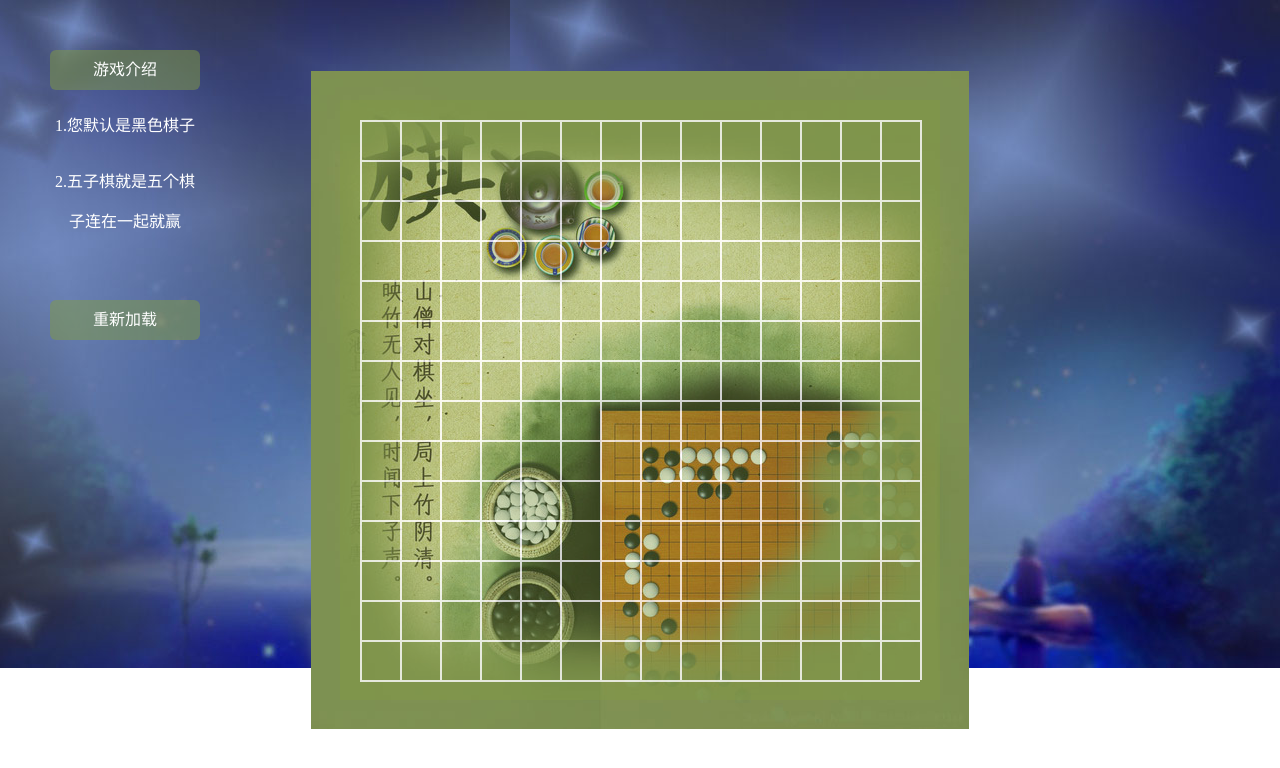
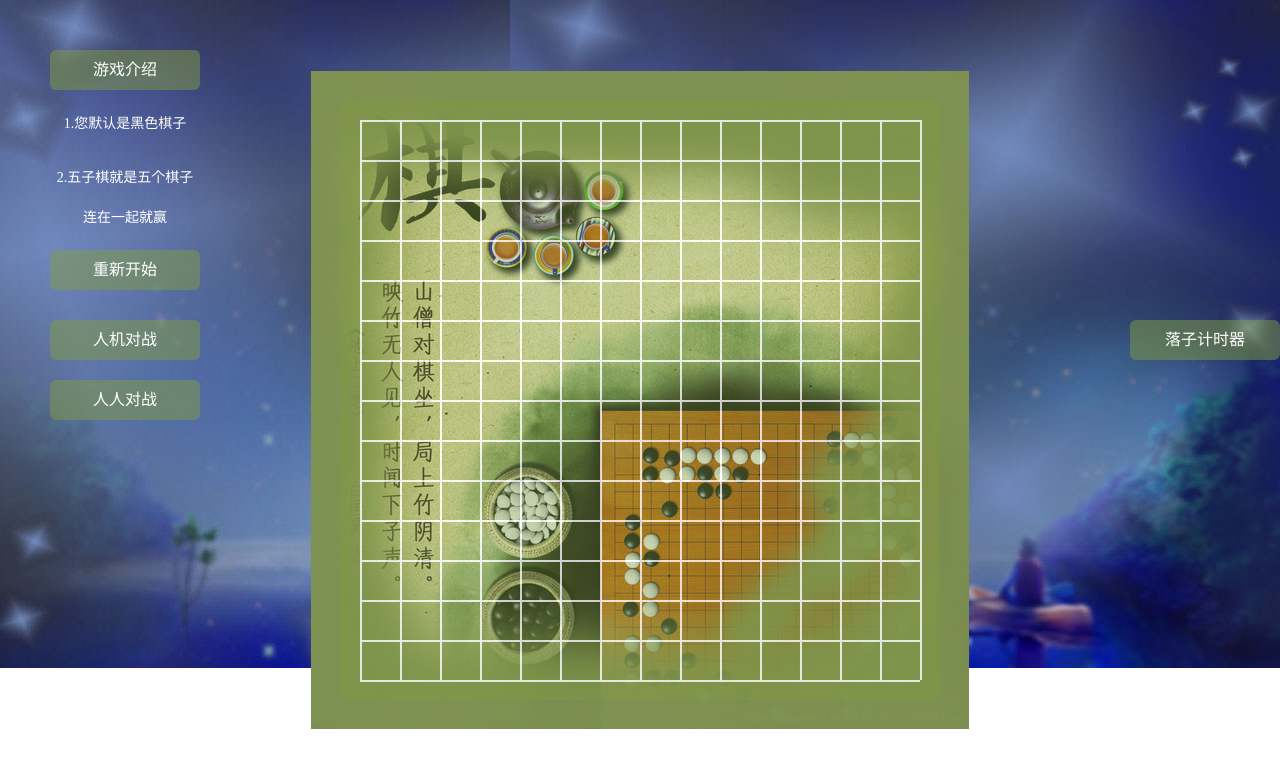
Before and after one commit to lixinmusic/wuziti, a plain HTML site: page index.html in a window 1280 px wide. Drawn offline with Linux system fonts and the light colour scheme.

Commit message:
加声音和人机对战

```diff
--- a/index.html
+++ b/index.html
@@ -11,11 +11,18 @@
       <p>1.您默认是黑色棋子</p>
       <p>2.五子棋就是五个棋子连在一起就赢</p>
   </ul>
+</div>
 
-</div>
-<div class="anniu">重新加载</div>
+<div class="anniu">重新开始</div>
+<div class="luozi">落子计时器</div>
+
+
+
 
 <div class="container">
+    <audio src="" id="audio"></audio>
+    <div class="renji">人机对战</div>
+    <div class="renren">人人对战</div>
 
     <div class="qipan">
         <span></span>
@@ -25,6 +32,9 @@
         <span></span>
     </div>
 </div>
+<!--右边的图片-->
+
+
 <div class="tupian">
     <img src="14.jpg" alt="">
 </div>
--- a/index.js
+++ b/index.js
@@ -17,7 +17,88 @@ for (var i = 0; i < 15; i++) {
 			  .data('pos',{x:i,y:j})
 		  .appendTo('.qipan')
 		};
-	};
+	}
+
+
+	//加开关
+	var kaiguan=true;
+	var hei={};
+	var bai={};
+	var isAi;
+	$('.renji').on('click',function(){
+		isAi=true;
+	})
+	$('.renren').on('click',function(){
+		isAi=false;
+	})
+
+
+	var ai=function(){
+		var zuobiao;
+		var max=-Infinity;
+		for(var i in kongbai){
+			var weixie=panduan(kongbai[i],hei);
+			if(weixie>max){
+				max=weixie;
+				zuobiao=kongbai[i];
+			}
+		}
+		var zuobiao2;
+		var max2=-Infinity;
+		for(var i in kongbai){
+			var weixie=panduan(kongbai[i],bai);
+			if(weixie>max2){
+				max2=weixie;
+				zuobiao2=kongbai[i];
+			}
+		}
+		return (max>max2)?zuobiao:zuobiao2;
+
+
+	}
+	//给每个棋子添加点击事件
+	$('.qipan .qizi').on('click',function(){
+		audio.src="5390.mp3";
+		audio.play();
+		//不要让后面的棋子覆盖住以放的棋子
+		if($(this).hasClass('hai')||$(this).hasClass('hei')){
+			return;
+		}
+		var pos=$(this).data('pos');
+		if(kaiguan) {
+			$(this).addClass('hei');
+			hei[pos.x + '-' + pos.y] = true;
+			delete kongbai[join(pos.x,pos.y)];
+			if (panduan(pos, hei) >= 5) {
+				alert('heiqiying');
+				isAi=false;
+				$('.qipan .qizi').off('click');
+			}
+			if (isAi) {
+				var pos = ai();
+				$('#' + join(pos.x, pos.y))
+					.addClass('bai');
+				bai[join(pos.x, pos.y)] = true;
+				delete kongbai[join(pos.x, pos.y)];
+				if (panduan(pos, bai) >= 5) {
+					alert('baiqi ying');
+					$('.qipan .qizi').off('click');
+				}
+				return;
+			}
+			kaiguan=false;
+		} else {
+			$(this).addClass('bai');
+			bai[pos.x + '-' + pos.y] = true;
+			if (panduan(pos, bai) >= 5) {
+				console.log('bai ying');
+				$('.qipan .qizi').off('click');
+			}
+
+			kaiguan = true;
+
+		}
+	})
 
 
 	var join=function(n1,n2){
@@ -61,6 +142,12 @@ for (var i = 0; i < 15; i++) {
 			s++;
 			tx++;
 		}
+		tx=pos.x;ty=pos.y;
+		while(biao[join(tx-1,ty+1)]){
+			zx++;
+			tx--;
+			ty++;
+		}
 		//if(s>=5){
 		//	return true;
 		//}
@@ -91,75 +178,11 @@ for (var i = 0; i < 15; i++) {
 
 		return Math.max(h, s, zx, yx);
 	}
-	//加开关
-	var kaiguan=true;
-	var hei={};
-	var bai={};
-	var isAi=true;
-	var ai=function(){
-		var zuobiao;
-		var max=-Infinity;
-		for(var i in kongbai){
-			var weixie=panduan(kongbai[i],hei);
-			if(weixie>max){
-				max=weixie;
-				zuobiao=kongbai[i];
-			}
-		}
-	var zuobiao2;
-		var max2=-Infinity;
-		for(var i in kongbai){
-			var weixie=panduan(kongbai[i],bai);
-			if(weixie>max2){
-				max2=weixie;
-				zuobiao2=kongbai[i];
-			}
-		}
-	return (max>max2)?zuobiao:zuobiao2;
-
-
-	}
 
 
 
-	//给每个棋子添加点击事件
-	$('.qipan .qizi').on('click',function(){
-		//不要让后面的棋子覆盖住以放的棋子
-	if($(this).hasClass('hei')||$(this).hasClass('bai')){
-		return;
-	}
-		var pos=$(this).data('pos');
-		if(kaiguan) {
-			$(this).addClass('hei');
-			hei[pos.x + '-' + pos.y] = true;
-			delete kongbai[join(pos.x, pos.y)];
-			if (panduan(pos, hei) >= 5) {
-				console.log('hei ying');
-				$('.qipan .qizi').off('click');
-			}
-			if (isAi) {
-				var pos = ai();
-				$('#' + join(pos.x, pos.y))
-					.addClass('bai');
-				bai[join(pos.x, pos.y)] = true;
-				delete kongbai[join(pos.x, pos.y)];
-				if (panduan(pos, bai) >= 5) {
-					console.log('baiqi ying');
-					$('.qipan .qizi').off('click');
-				}
-				return;
-			} else {
-				$(this).addClass('bai');
-				bai[pos.x + '-' + pos.y] = true;
-				if (panduan(pos, bai) >= 5) {
-					console.log('bai ying');
-					$('.qipan .qizi').off('click');
-				}
-			}
-			kaiguan = !kaiguan;
 
-			}
-		})
+
 	//重新加载的事件
 	$('.anniu').on('click',function(){
 		location.reload();
--- a/index.scss
+++ b/index.scss
@@ -127,7 +127,8 @@ $width:600px;
   animation:pao 3s linear;
   animation-delay:0.3s;
   animation-fill-mode:forwards;
-  opacity:0
+  opacity:0;
+  font-size: 14px;
 }
 
 .anniu{
@@ -137,7 +138,7 @@ $width:600px;
   z-index: 10;
   color:#fff;
   position: absolute;
-  top:300px;
+  top:250px;
   left:50px;
   text-align:center;
   line-height:40px;
@@ -159,3 +160,63 @@ $width:600px;
     opacity:1;
   }
 }
+.luozi{
+  width: 150px;
+  height:40px;
+  background: rgba(129, 155, 68, 0.51);;
+  z-index: 10;
+  color:#fff;
+  position: absolute;
+  top:320px;
+  right:0px;
+  text-align:center;
+  line-height:40px;
+  border-radius:6px;
+  cursor:pointer;
+  transition:all 0.2s ease;
+  transforme:translateX(100%);
+  animation:zai 2s linear;
+  animation-delay:0.2s;
+  animation-fill-mode:forwards;
+  opacity:0;
+}
+.renji{
+  width: 150px;
+  height:40px;
+  background: rgba(129, 155, 68, 0.51);;
+  z-index: 10;
+  color:#fff;
+  position: absolute;
+  top:320px;
+  left:50px;
+  text-align:center;
+  line-height:40px;
+  border-radius:6px;
+  cursor:pointer;
+  transition:all 0.2s ease;
+  transforme:translateX(100%);
+  animation:zai 2s linear;
+  animation-delay:0.2s;
+  animation-fill-mode:forwards;
+  opacity:0;
+}
+.renren{
+  width: 150px;
+  height:40px;
+  background: rgba(129, 155, 68, 0.51);;
+  z-index: 10;
+  color:#fff;
+  position: absolute;
+  top:380px;
+  left:50px;
+  text-align:center;
+  line-height:40px;
+  border-radius:6px;
+  cursor:pointer;
+  transition:all 0.2s ease;
+  transforme:translateX(100%);
+  animation:zai 2s linear;
+  animation-delay:0.2s;
+  animation-fill-mode:forwards;
+  opacity:0;
+}
```
Also changed, not shown: index.css, 2 other files.
